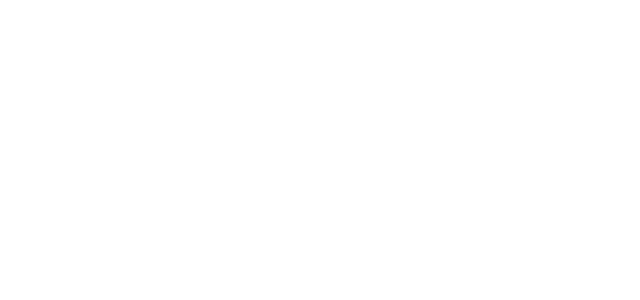
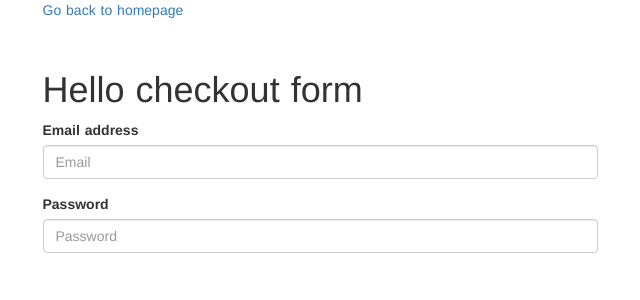
Before and after one commit to weerapat/motor-form-nuxt, a Nuxt app: page /checkout in a window 1280 px wide. Before the commit this address had no page. Shown: the top 300 px of the page, without its empty margins (320-960 px from the left). Built offline with nearby package versions, Linux system fonts and the light colour scheme.

Commit message:
Add simple checkout form

```diff
--- a/nuxt.config.js
+++ b/nuxt.config.js
@@ -45,7 +45,7 @@
   */
   modules: [
     // Doc: https://bootstrap-vue.js.org/docs/
-    'bootstrap-vue/nuxt',
+    // 'bootstrap-vue/nuxt',
   ],
   /*
   ** Build configuration
--- /dev/null
+++ b/pages/checkout.vue
@@ -0,0 +1,31 @@
+<template>
+  <div class="container">
+    <div class="row">
+      <div class="col-md-6 col-md-offset-3">
+        <a href="/">Go back to homepage</a>
+        <h1>Hello checkout form</h1>
+        <form>
+          <div class="form-group">
+            <label for="email">Email address</label>
+            <input type="email" class="form-control" id="email" placeholder="Email">
+          </div>
+          <div class="form-group">
+            <label for="exampleInputPassword1">Password</label>
+            <input type="password" class="form-control" id="exampleInputPassword1" placeholder="Password">
+          </div>
+        </form>
+      </div>
+    </div>
+  </div>
+</template>
+
+<script>
+export default {
+}
+</script>
+
+<style>
+  h1 {
+    margin-top: 50px;
+  }
+</style>
--- a/pages/lead-form.vue
+++ b/pages/lead-form.vue
@@ -51,11 +51,7 @@
 </template>
 
 <script>
-import Logo from '~/components/Logo.vue'
-
 export default {
-  components: {
-  },
   data() {
     return {
       user: {
```
